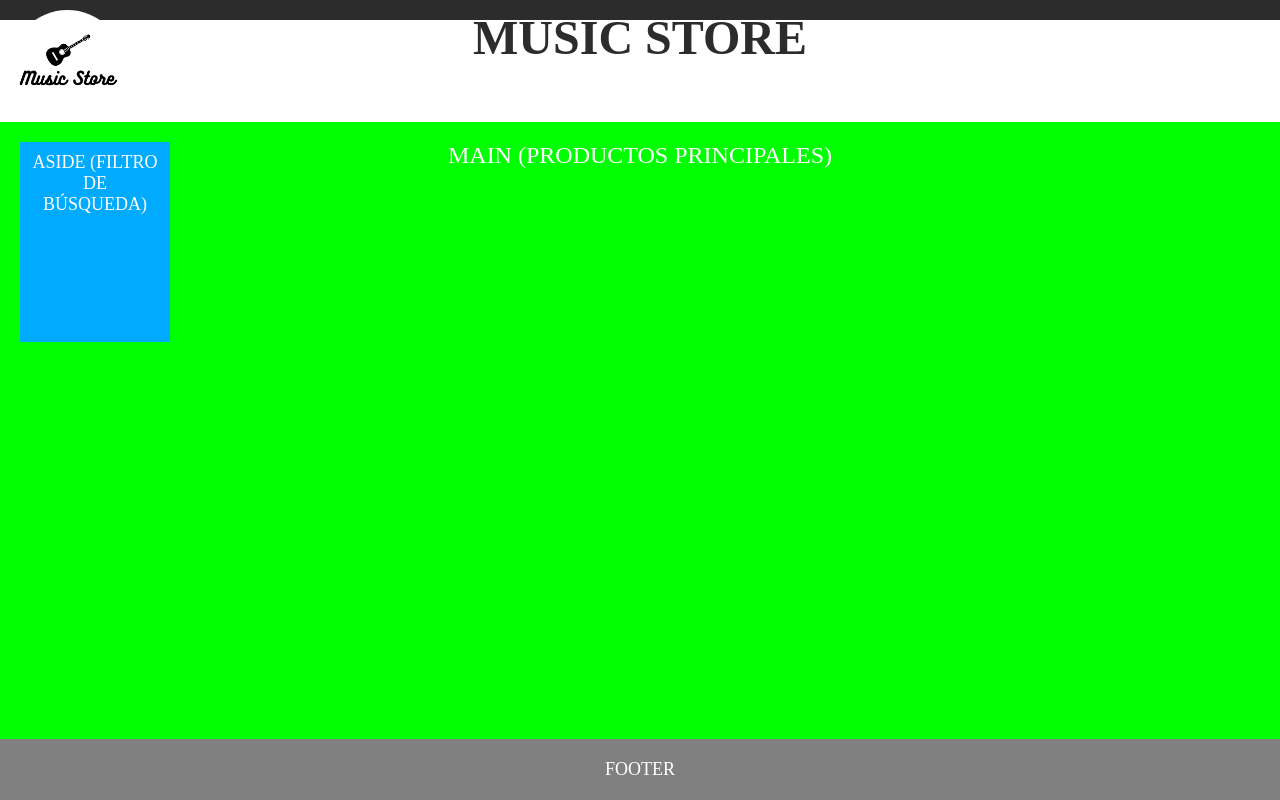
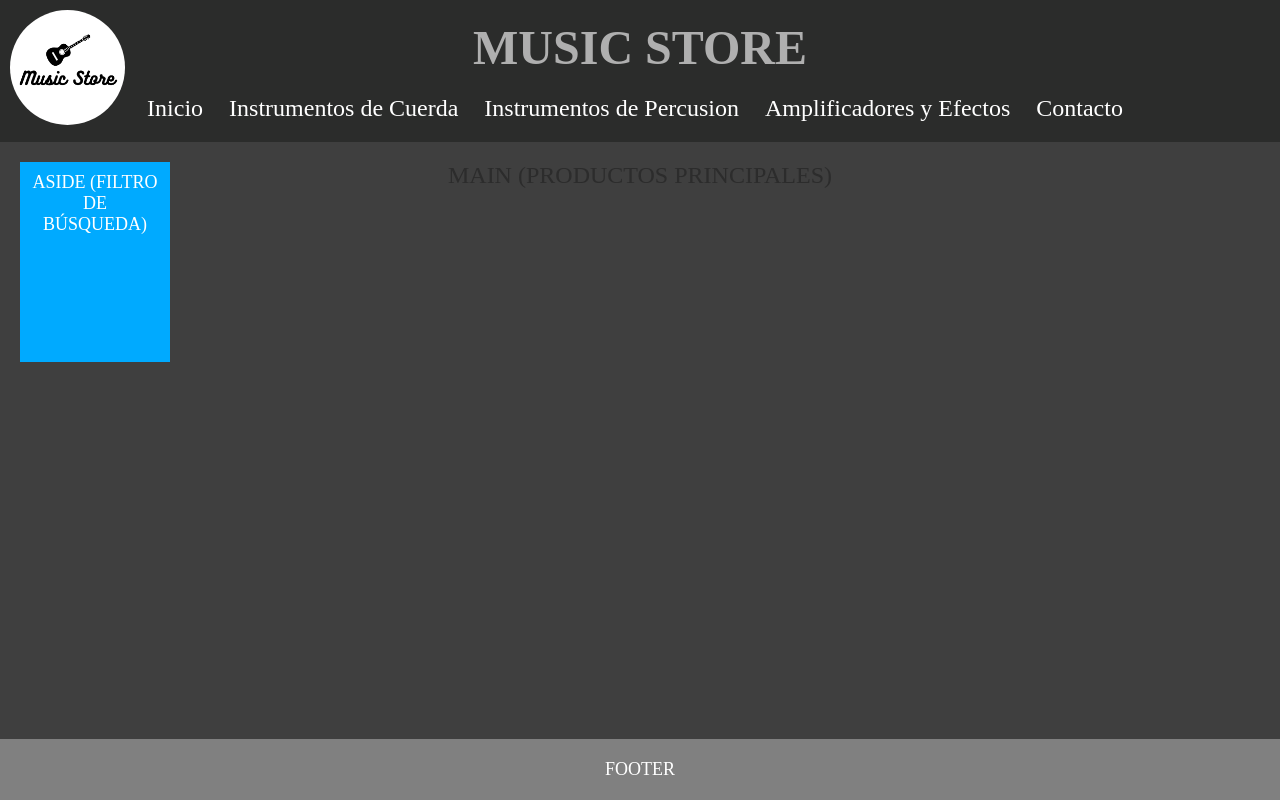
Before and after one commit to Ignacio-liendo/MusicStoreRepo, a plain HTML site: page index.html in a window 1280 px wide. Drawn offline with Linux system fonts and the light colour scheme.

Commit message:
modificacion del nav bar

```diff
--- a/css/estilo.css
+++ b/css/estilo.css
@@ -13,11 +13,11 @@
     grid-template-rows: auto 1fr auto;
     height: 100vh;
 }
-/*HEADER*/
+/*--------------------HEADER-------------------------*/
 header {
     grid-area: header;
-    background-color: #ff0000;
-    color: rgb(70, 70, 70);
+    background-color: #2b2c2b;
+    color: rgb(175, 175, 175);
     text-align: center;
     padding: 20px;
     font-size: 24px;
@@ -28,13 +28,6 @@ header {
     left: 10px;
     max-width: 115px;
     border-radius: 50%;
-}
-header {
-    background-color: #2b2c2b;
-    color: #2b2c2b;
-    padding: 10px 0;
-    text-align: center;
-    height: 10%;
 }
 nav {
     margin-top: 20px;
@@ -57,11 +50,11 @@ nav ul li a {
     background-color: #ffffff;
     color: #2b2c2b;
 }
-/*HEADER*/
+/*----------------------END DEL HEADER--------------------*/
 main {
     grid-area: main;
-    background-color: #00ff00;
-    color: white;
+    background-color: #3f3f3f;
+    color: rgb(44, 44, 44);
     padding: 20px;
     text-align: center;
     font-size: 24px;
```
